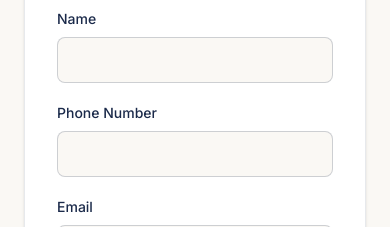
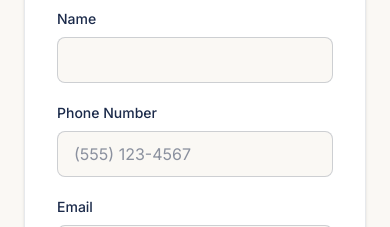
Before and after one commit to jarrelljd/parish-media-web, a Next.js app: page /free-guide in a window 390 px wide. Shown: the part 2820-3047 px from the top of the page. Built offline with nearby package versions, Linux system fonts and the light colour scheme; no server answers.

Commit message:
Add example phone number format as placeholder text

```diff
--- a/src/components/FreeGuideForm.tsx
+++ b/src/components/FreeGuideForm.tsx
@@ -89,6 +89,7 @@ export default function FreeGuideForm() {
           required
           pattern="^(?:\D*\d){10,}\D*$"
           title="Please enter a valid phone number (at least 10 digits)"
+          placeholder="(555) 123-4567"
           value={phone}
           onChange={(e) => setPhone(e.target.value)}
           className="mt-2 w-full rounded-lg border border-navy/20 bg-offwhite px-4 py-2.5 text-navy outline-none focus:border-navy"
```
